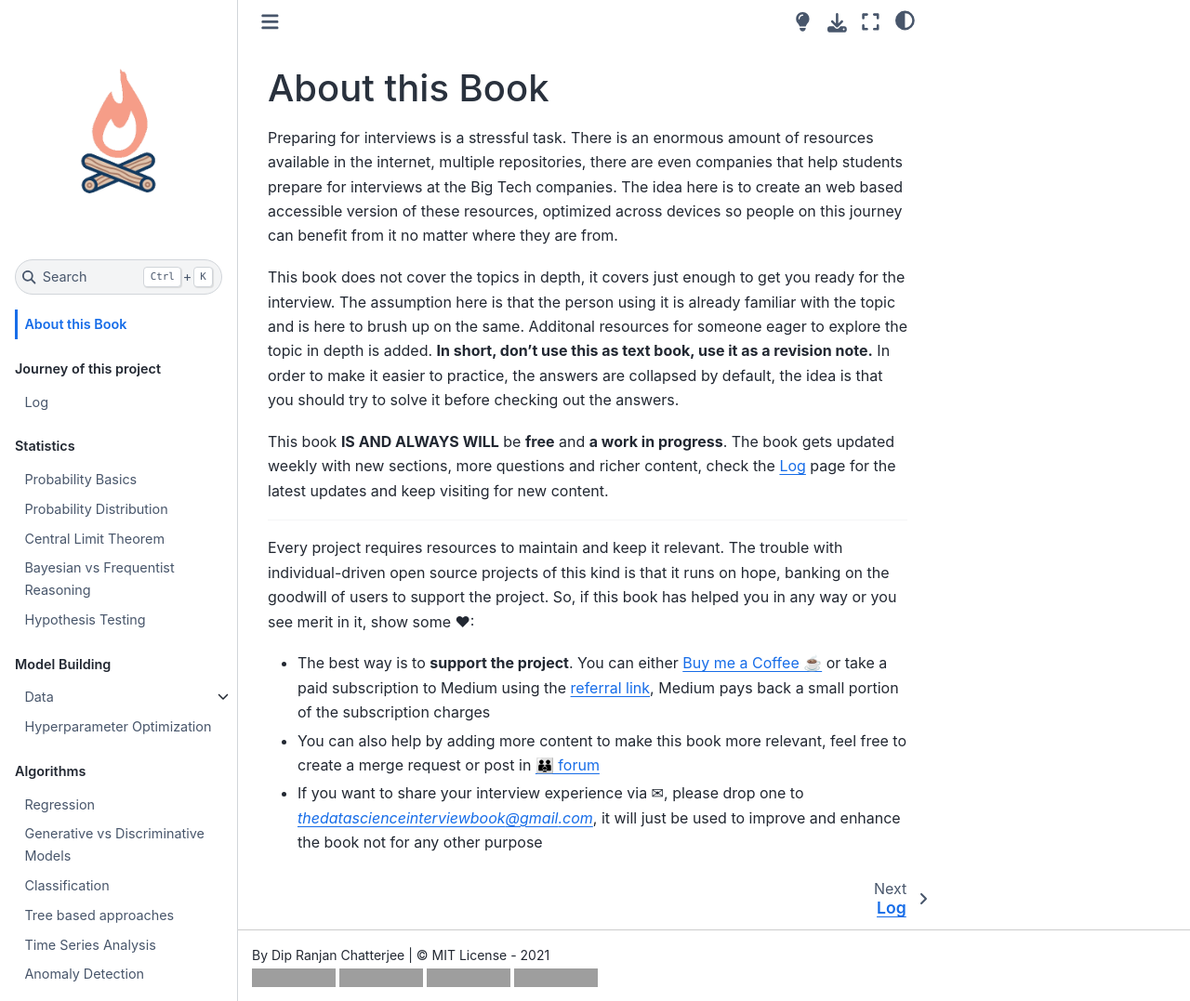
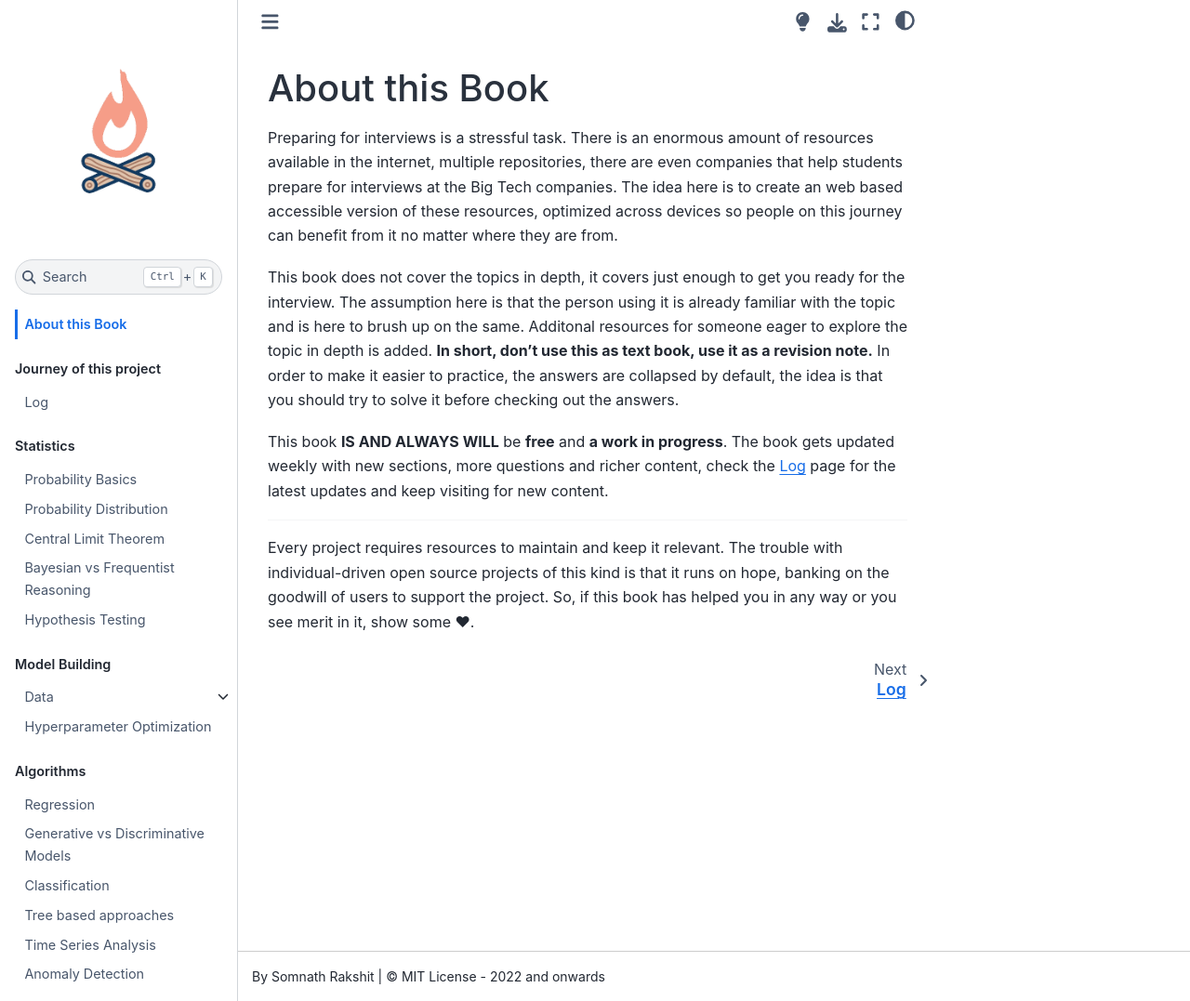
Before and after one commit to somnathrakshit/mymlrecipes, a Jupyter Book: the page built from intro.md, in a window 1280 px wide and 1077 px high. Shown: the whole window at 93% size. Built offline with Jupyter Book 1.0.4 settings and Sphinx 7.4.7 and the Sphinx Book theme 1.1.4, drawn with Linux system fonts in a browser that asks for light colours; pages that are not in the unit, such as notebooks, are missing from menus; grey boxes are pictures that could not be loaded.

Commit message:
Fix url and descriptions

```diff
--- a/_config.yml
+++ b/_config.yml
@@ -1,9 +1,9 @@
 # Book settings
 title: The Data Science Interview Book
-author: Dip Ranjan Chatterjee | © MIT License - 2021
+author: Somnath Rakshit | © MIT License - 2022 and onwards
 copyright: "MIT License"  # Copyright year to be placed in the footer
 logo: logo.gif
-email: "thedatascienceinterviewbook@gmail.com"
+email: "somnath52@gmail.com"
 
 latex:
   latex_documents:
@@ -15,29 +15,23 @@
   use_edit_page_button      : false  # Whether to add an "edit this page" button to pages. If `true`, repository information in repository: must be filled in
   use_repository_button     : false  # Whether to add a link to your repository button
   use_issues_button         : true  # Whether to add an "open an issue" button
-  google_analytics_id       : "UA-60403888-2"  # A GA id that can be used to track book views.
+  google_analytics_id       : ""  # A GA id that can be used to track book views.
   home_page_in_navbar       : true  # Whether to include your home page in the left Navigation Bar
-  baseurl                   : "https://dipranjan.github.io/dsinterviewqns/"  # The base URL where your book will be hosted. Used for creating image previews and social links. e.g.: https://mypage.com/mybook/
-  extra_footer: |
-    <p>
-    <a href="https://www.buymeacoffee.com/dearc" target="_blank"><img src="https://img.shields.io/badge/Support-Buy%20me%20a%20%E2%98%95-orange?style=flat-square&logo=appveyor.svg" alt="Buy Me A Coffee"></a>
-    <a href="https://dearc.medium.com/membership" target="_blank"><img src="https://img.shields.io/badge/Support-Medium%20Referral-lightgrey?style=flat-square&logo=appveyor.svg" alt="Medium Membership"></a>
-    <a href="https://www.linkedin.com/company/the-data-science-interview-book/?lipi=urn%3Ali%3Apage%3Ad_flagship3_feed%3BeglbXB3xT0mopZBzReqMEQ%3D%3D" target="_blank"><img src="https://img.shields.io/badge/Follow-LinkedIn-0077B5?style=flat-square&logo=appveyor.svg" alt="Follow LinkedIn"></a>
-    <a href="https://github.com/dipranjan/dsinterviewqns/discussions" target="_blank"><img src="https://img.shields.io/badge/Discussion%20Forum-%F0%9F%99%8A%20%20%F0%9F%99%88%20%20%F0%9F%99%89-0172B3?style=flat-square&logo=appveyor.svg" alt="Discussion Forum"></a>
-    </p>
+  baseurl                   : "https://ml.pages.dev/"  # The base URL where your book will be hosted. Used for creating image previews and social links. e.g.: https://mypage.com/mybook/
+  extra_footer:
   comments:
     hypothesis              : false
     utterances              : false
 repository:
-  url                       : https://github.com/dipranjan/dsinterviewqns  # The URL to your book's repository
+  url                       : https://github.com/somnathrakshit/mymlrecipes  # The URL to your book's repository
   path_to_book              : ""  # A path to your book's folder, relative to the repository root.
-  branch                    : master  # Which branch of the repository should be used when creating links
+  branch                    : main  # Which branch of the repository should be used when creating links
 execute:
   execute_notebooks         : auto  # Whether to execute notebooks at build time. Must be one of ("auto", "force", "cache", "off")
   cache                     : ""  # A path to the jupyter cache that will be used to store execution artifacs. Defaults to `_build/.jupyter_cache/`
 sphinx:
   config:
-    html_baseurl            : 'https://dipranjan.github.io/dsinterviewqns/'
+    html_baseurl            : 'https://ml.pages.dev/'
     html_show_copyright     : false
   extra_extensions:
     - sphinx_sitemap
--- a/intro.md
+++ b/intro.md
@@ -11,12 +11,8 @@
 
 This book does not cover the topics in depth, it covers just enough to get you ready for the interview. The assumption here is that the person using it is already familiar with the topic and is here to brush up on the same. Additonal resources for someone eager to explore the topic in depth is added. **In short, don't use this as text book, use it as a revision note.** In order to make it easier to practice, the answers are collapsed by default, the idea is that you should try to solve it before checking out the answers.
 
-This book **IS AND ALWAYS WILL** be **free** and **a work in progress**. The book gets updated weekly with new sections, more questions and richer content, check the [Log](https://dipranjan.github.io/dsinterviewqns/contents/To%20Do%20List.html) page for the latest updates and keep visiting for new content.
+This book **IS AND ALWAYS WILL** be **free** and **a work in progress**. The book gets updated weekly with new sections, more questions and richer content, check the [Log](https://ml.pages.dev/contents/To%20Do%20List.html) page for the latest updates and keep visiting for new content.
 
 ---
 
-Every project requires resources to maintain and keep it relevant. The trouble with individual-driven open source projects of this kind is that it runs on hope, banking on the goodwill of users to support the project. So, if this book has helped you in any way or you see merit in it, show some ❤:
-
-- The best way is to **support the project**. You can either [Buy me a Coffee ☕](https://www.buymeacoffee.com/dearc) or take a paid subscription to Medium using the [referral link](https://dearc.medium.com/membership), Medium pays back a small portion of the subscription charges
-- You can also help by adding more content to make this book more relevant, feel free to create a merge request or post in [👪 forum](https://github.com/dipranjan/dsinterviewqns/discussions)
-- If you want to share your interview experience via ✉, please drop one to *thedatascienceinterviewbook@gmail.com*, it will just be used to improve and enhance the book not for any other purpose
+Every project requires resources to maintain and keep it relevant. The trouble with individual-driven open source projects of this kind is that it runs on hope, banking on the goodwill of users to support the project. So, if this book has helped you in any way or you see merit in it, show some ❤.
```
Also changed, not shown: README.md (+0 -9 lines).
